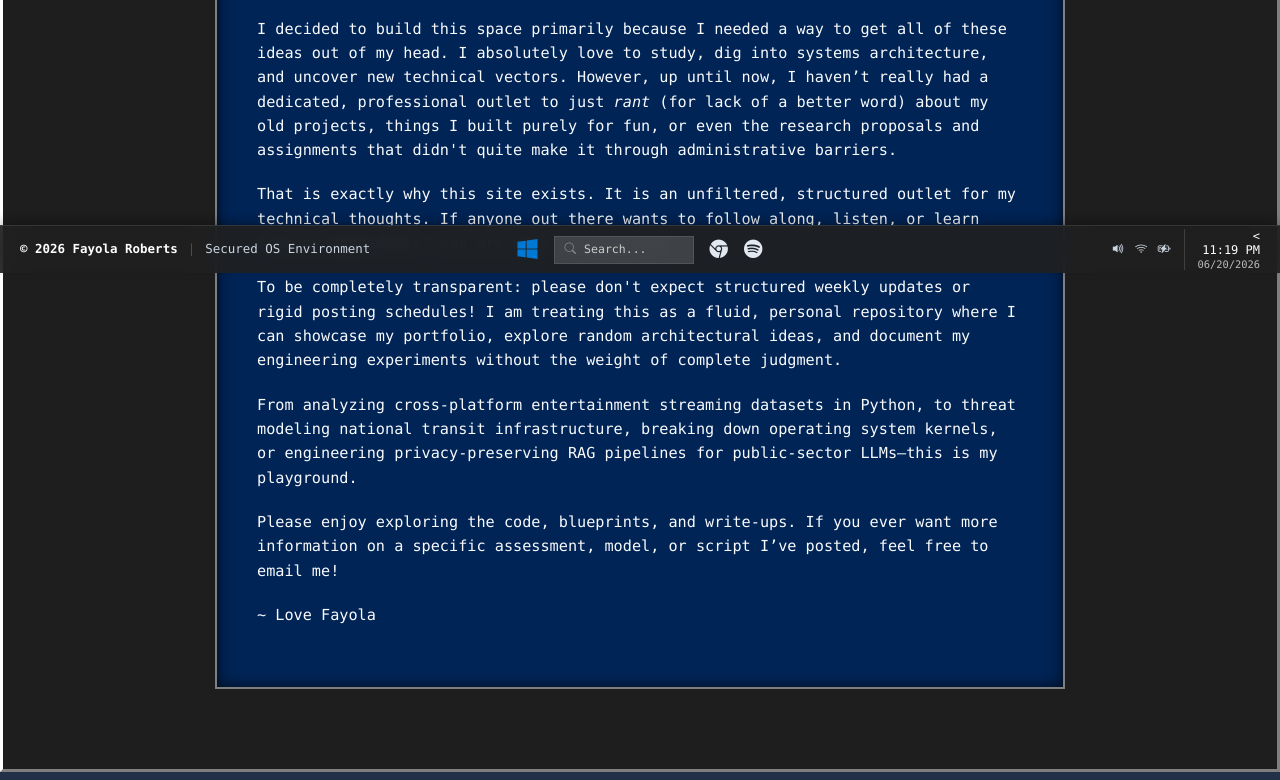
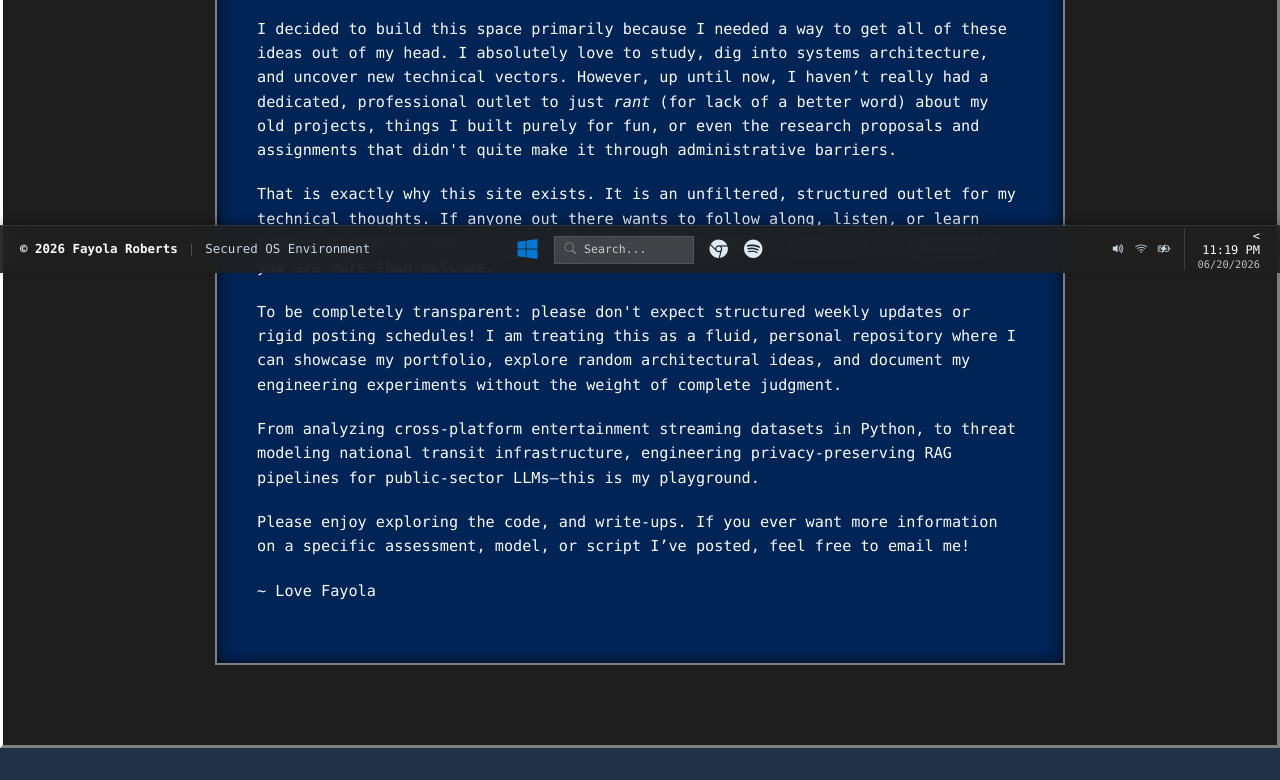
Before and after one commit to DarkAngel2001/research-portfolio, a plain HTML site: page blogs/first-update/index.html in a window 1280 px wide. Shown: the part 527-1307 px from the top of the page. Drawn offline with nearby package versions, Linux system fonts and the light colour scheme.

Commit message:
Production release deployment

```diff
--- a/blogs/first-update/index.html
+++ b/blogs/first-update/index.html
@@ -458,10 +458,10 @@
                     <div class="prose-container">
                         <div ><p>Welcome to my blog. This environment tracks my ongoing cyber-infrastructure research updates, personal projects, and technical case studies.</p>
 <p>I decided to build this space primarily because I needed a way to get all of these ideas out of my head. I absolutely love to study, dig into systems architecture, and uncover new technical vectors. However, up until now, I haven’t really had a dedicated, professional outlet to just <em>rant</em> (for lack of a better word) about my old projects, things I built purely for fun, or even the research proposals and assignments that didn't quite make it through administrative barriers.</p>
-<p>That is exactly why this site exists. It is an unfiltered, structured outlet for my technical thoughts. If anyone out there wants to follow along, listen, or learn from my deep-dives, you are more than welcome.</p>
+<p>That is exactly why this site exists. It is an unfiltered, structured outlet for my technical thoughts. If anyone out there wants to follow along, listen, or learn from my deep-dives(even correct them if anymethodology is incorrect or improved!), you are more than welcome.</p>
 <p>To be completely transparent: please don't expect structured weekly updates or rigid posting schedules! I am treating this as a fluid, personal repository where I can showcase my portfolio, explore random architectural ideas, and document my engineering experiments without the weight of complete judgment.</p>
-<p>From analyzing cross-platform entertainment streaming datasets in Python, to threat modeling national transit infrastructure, breaking down operating system kernels, or engineering privacy-preserving RAG pipelines for public-sector LLMs—this is my playground.</p>
-<p>Please enjoy exploring the code, blueprints, and write-ups. If you ever want more information on a specific assessment, model, or script I’ve posted, feel free to email me!</p>
+<p>From analyzing cross-platform entertainment streaming datasets in Python, to threat modeling national transit infrastructure, engineering privacy-preserving RAG pipelines for public-sector LLMs—this is my playground.</p>
+<p>Please enjoy exploring the code, and write-ups. If you ever want more information on a specific assessment, model, or script I’ve posted, feel free to email me!</p>
 <p>~ Love Fayola</p>
 </div>
                     </div>
```
